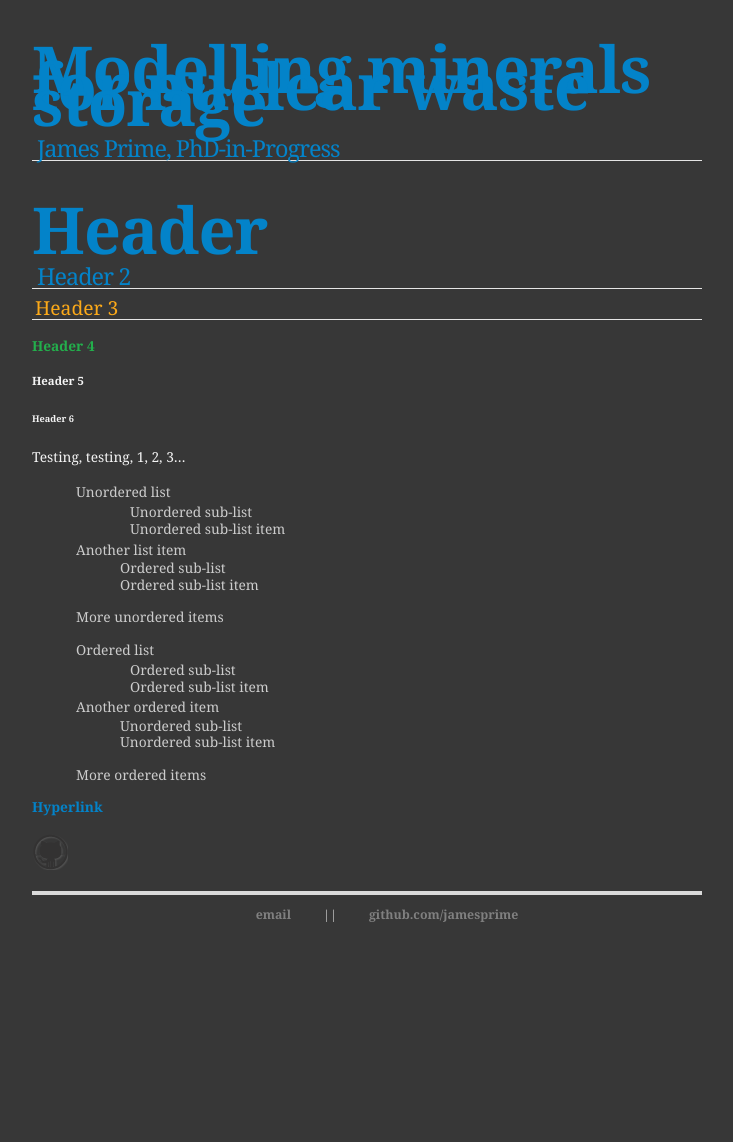
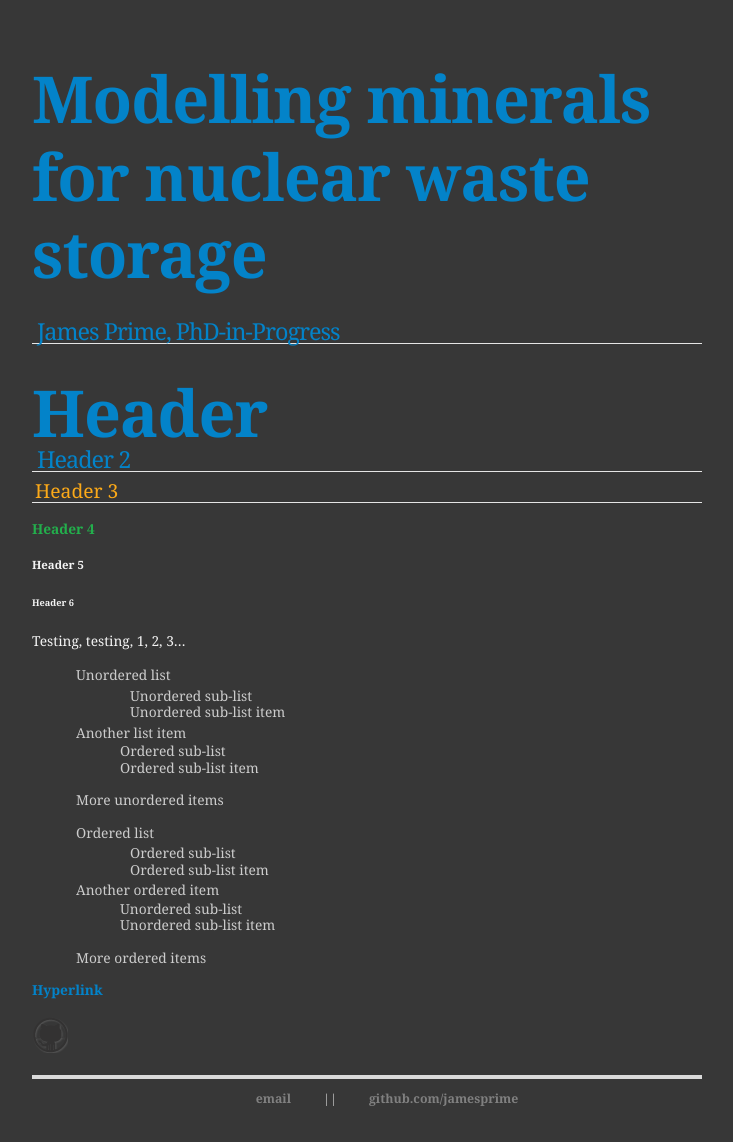
Before and after one commit to jamesprime/jamesprime.github.io, a Jekyll site: the page built from _pages/test/index.md, in a window 1280 px wide. Shown: the whole page, without its empty margins (273-1006 px from the left). Built offline with Jekyll 4.4.1, drawn with Linux system fonts in a browser that asks for light colours; nearby versions of some CDN libraries; before the commit the page ends 959 px from its top, so only the background shows below that.

Commit message:
Updated _sass/jamesprime.scss
Added header h1 line-height: 1.2em, as a test

```diff
--- a/_sass/jamesprime.scss
+++ b/_sass/jamesprime.scss
@@ -39,7 +39,7 @@ dl {
 h1,
 h2,
 h3 {
-    line-height: 1.1;
+    line-height: 1.1em;
 }
 
 h1 {
@@ -223,7 +223,7 @@ header {
         color: #fbfbfb; // Originally #d8d8d8; changed based on tota11y's contrast recommendations
         text-shadow: rgba(#000, .2) 0 1px 0;
         font-size: 18px;
-        line-height: 1.5;
+        line-height: 1.5em;
         margin: 0;
     }
 }
--- a/_sass/uberduper.scss
+++ b/_sass/uberduper.scss
@@ -147,6 +147,7 @@ pre {
 .header {
     h1 {
         // font: 40px/48px Merriweather, Georgia, Charter, 'Bitstream Charter', serif;
+        line-height: 1.2em;
     }
 }
 
```
